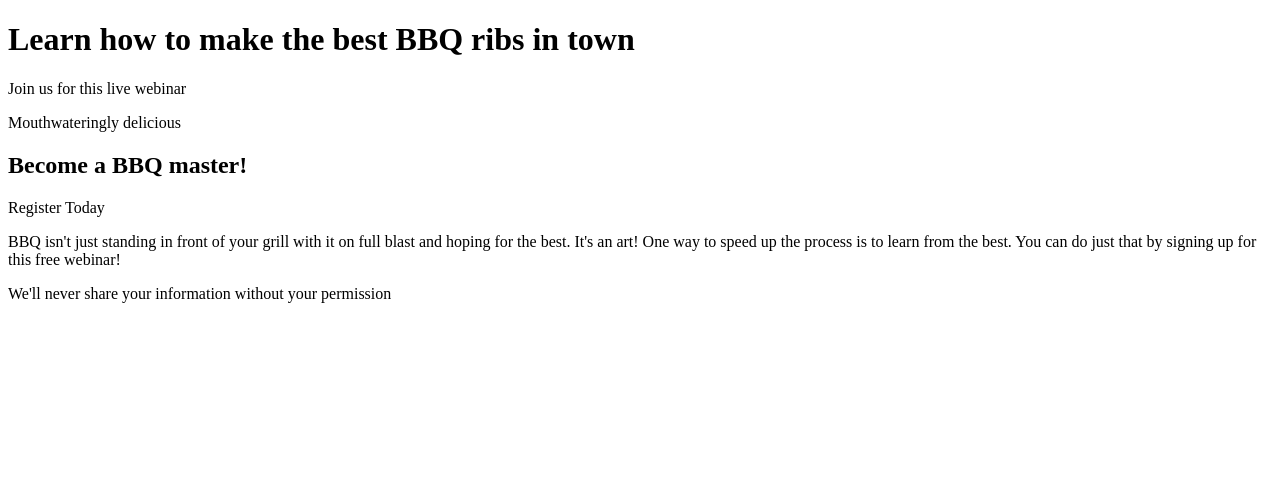
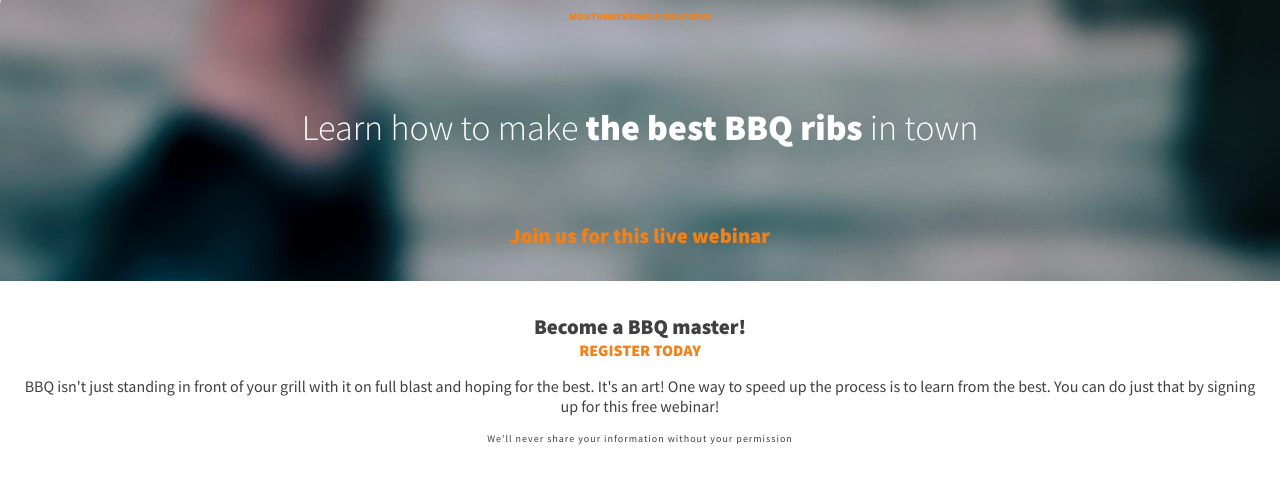
Before and after one commit to elisendamonserrat/responsive-bootcamp, a plain HTML site: page index.html in a window 1280 px wide. Drawn offline with Linux system fonts and the light colour scheme; files that its build step writes are made by us from their sources.

Commit message:
style: add basic typography and intro section styles

```diff
--- a/css/style.css
+++ b/css/style.css
@@ -0,0 +1,67 @@
+body {
+    margin: 0;
+    font-family: 'Source Sans Pro', sans-serif;
+    font-size: 1rem;
+    color: #404040;
+    text-align: center;
+}
+
+/* Typography */
+
+h1 {
+    font-size: 2.25rem;
+    font-weight: 300;
+    color: #fff;
+    margin: 2em 0;
+}
+
+h1 + p {
+    color: #F18119;
+    font-weight: 900;
+    font-size: 1.3125rem;
+    margin: 0;
+}
+
+h2 {
+    font-size: 1.3125rem;
+    margin: 0;
+}
+
+h2 + p {
+    color: #F18119;
+    font-weight: 900;
+    font-size: 1rem;
+    text-transform: uppercase;
+    margin-top: 0;
+}
+
+.top-text {
+    font-size: 0.625rem;
+    font-weight: 900;
+    color: #F18119;
+    text-transform: uppercase;
+    order: -1;
+}
+
+.fine-print {
+    font-size: 0.625rem;
+    letter-spacing: 1px;
+}
+
+strong { font-weight: 900; }
+
+/* Intro Section */
+
+.intro {
+    background-color: #404040;
+    background-image: url('../images/ribs.jpg');
+    padding: 0 .5em 2em;
+    display: flex;
+    flex-direction: column;
+}
+
+/* Main Content */
+
+.main-content {
+    padding: 2em 1em;
+}
--- a/index.html
+++ b/index.html
@@ -5,11 +5,12 @@
     <meta http-equiv="X-UA-Compatible" content="IE=edge">
     <meta name="viewport" content="width=device-width, initial-scale=1.0">
     <title>Responsive Web App</title>
-    <link rel="stylesheet" href="style.css">
+    <link href="https://fonts.googleapis.com/css?family=Source+Sans+Pro:300,400,900&display=swap" rel="stylesheet">
+    <link rel="stylesheet" href="css/style.css">
 </head>
 <body>
     <div class="intro">
-        <h1>Learn how to make the best BBQ ribs in town</h1>
+        <h1>Learn how to make <strong>the best BBQ ribs</strong> in town</h1>
         <p>Join us for this live webinar</p>
         <p class="top-text">Mouthwateringly delicious</p>
     </div>
```
Also changed, not shown: images/ribs.jpg (added).
